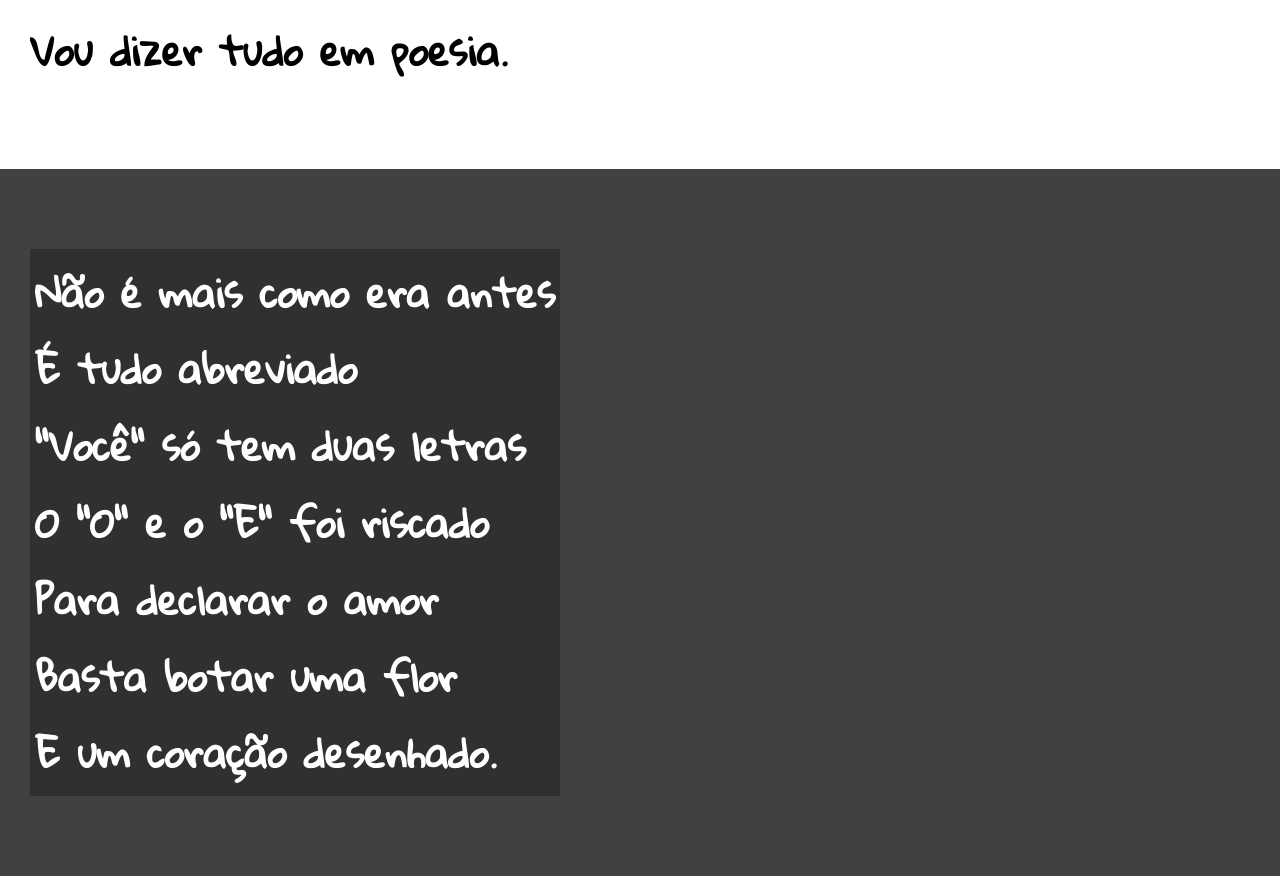
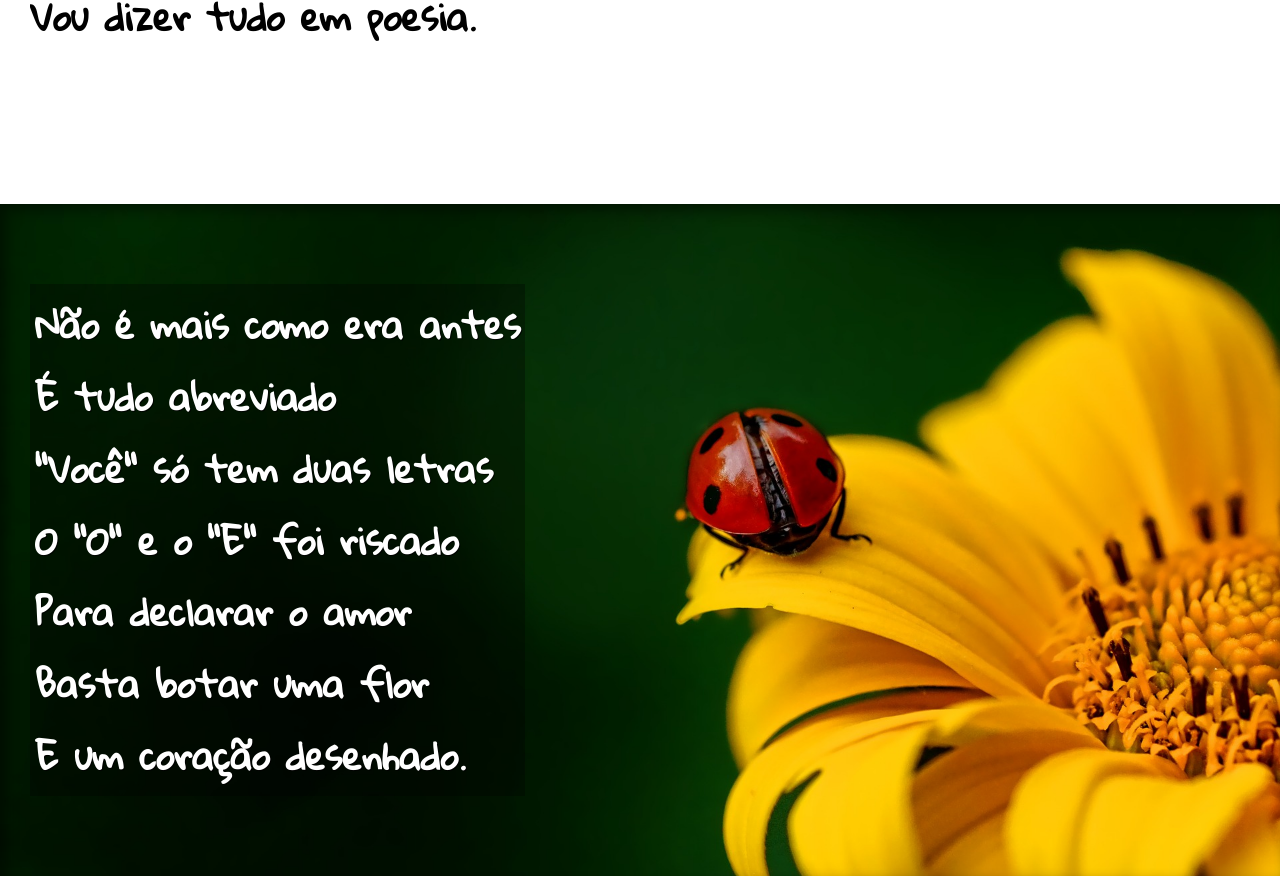
Before and after one commit to diassmaria/projeto-cordel, a plain HTML site: page index.html in a window 1280 px wide. Shown: the part 789-1668 px from the top of the page. Drawn offline with Linux system fonts and the light colour scheme.

Commit message:
alteração final

```diff
--- a/estilo/style.css
+++ b/estilo/style.css
@@ -54,7 +54,11 @@ section {
     padding-left: 30px;
     font-family: var(--fonte3);
     font-weight: bold;
-    font-size: 3vw;
+    font-size: 2.8vw;
+}
+
+section > p {
+    padding-bottom: 2em;
 }
 
 section.normal {
@@ -65,17 +69,32 @@ section.normal {
 section.imagem {
     background-color: #414141;
     color: white;
+    box-shadow: inset 6px 6px 13px 0px rgba(0, 0, 0, 0.452);
+    background-size: cover;
+    background-attachment: fixed;
 }
 
 section.imagem > p {
     display: inline-block;
     padding: 5px;
-    background-color: rgba(0, 0, 0, 0.26);
+    background-color: rgba(0, 0, 0, 0.315);
+    text-shadow: 1px 1px 0px rgba(0, 0, 0, 0.76)
+}
+
+section#img1 {
+    background-image: url(../img/background001.jpg);
+    background-position: right center;
+}
+
+section#img2 {
+    background-image: url(../img/background002.jpg);
+    background-position: right center;
 }
 
 footer {
     background-color: black;
     color: white;
     text-align: center;
-    padding: 10px;
+    padding: 7px;
+    font-size: 0.9em;
 }
--- a/index.html
+++ b/index.html
@@ -29,7 +29,7 @@
     </section>
 
 
-    <section class="imagem">
+    <section class="imagem" id="img1">
         <p>
             Não é mais como era antes <br>
             É tudo abreviado <br>
@@ -65,7 +65,7 @@
     </section>
 
 
-    <section class="imagem">
+    <section class="imagem" id="img2">
         <p>
             Tenho saudade das cartas <br>
             Escritas com a própria mão <br>
```
